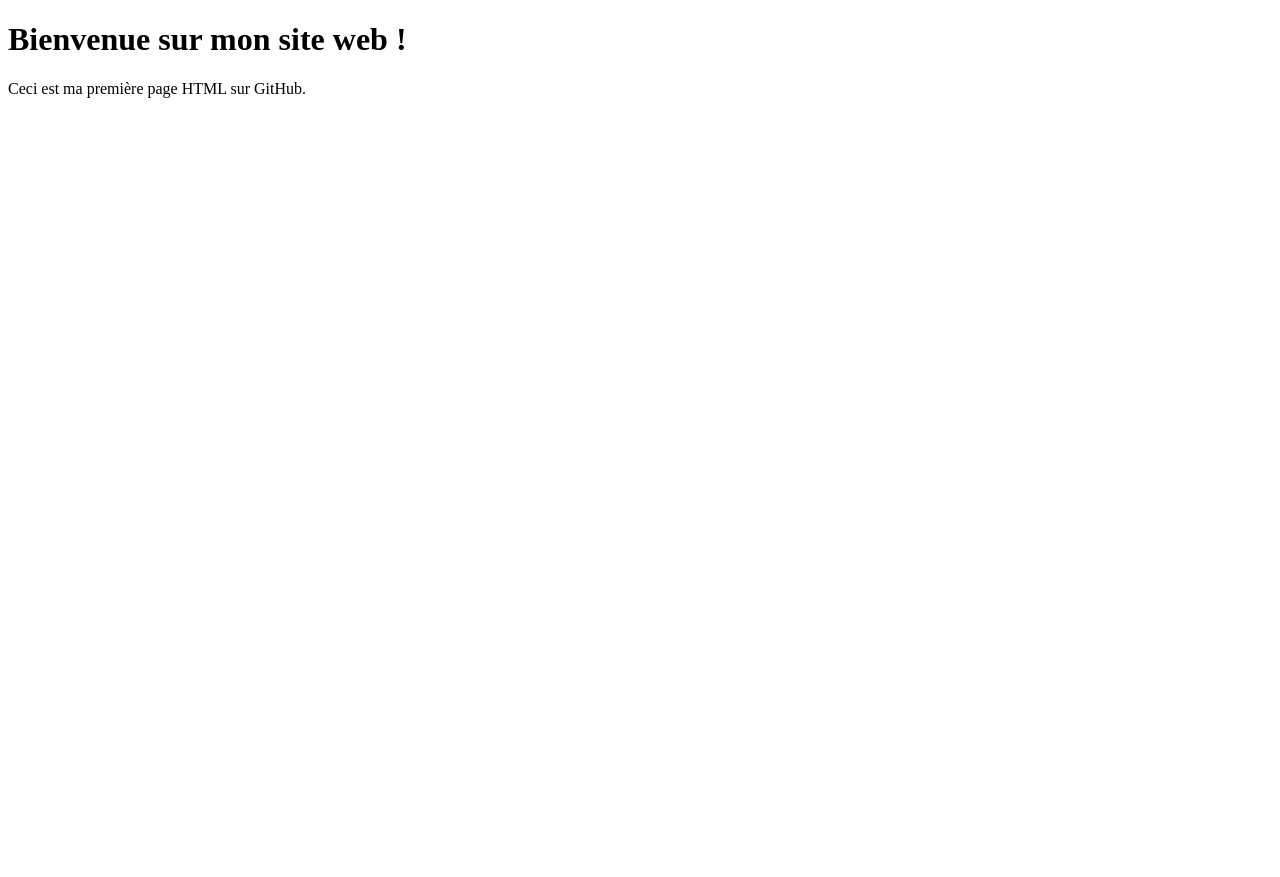
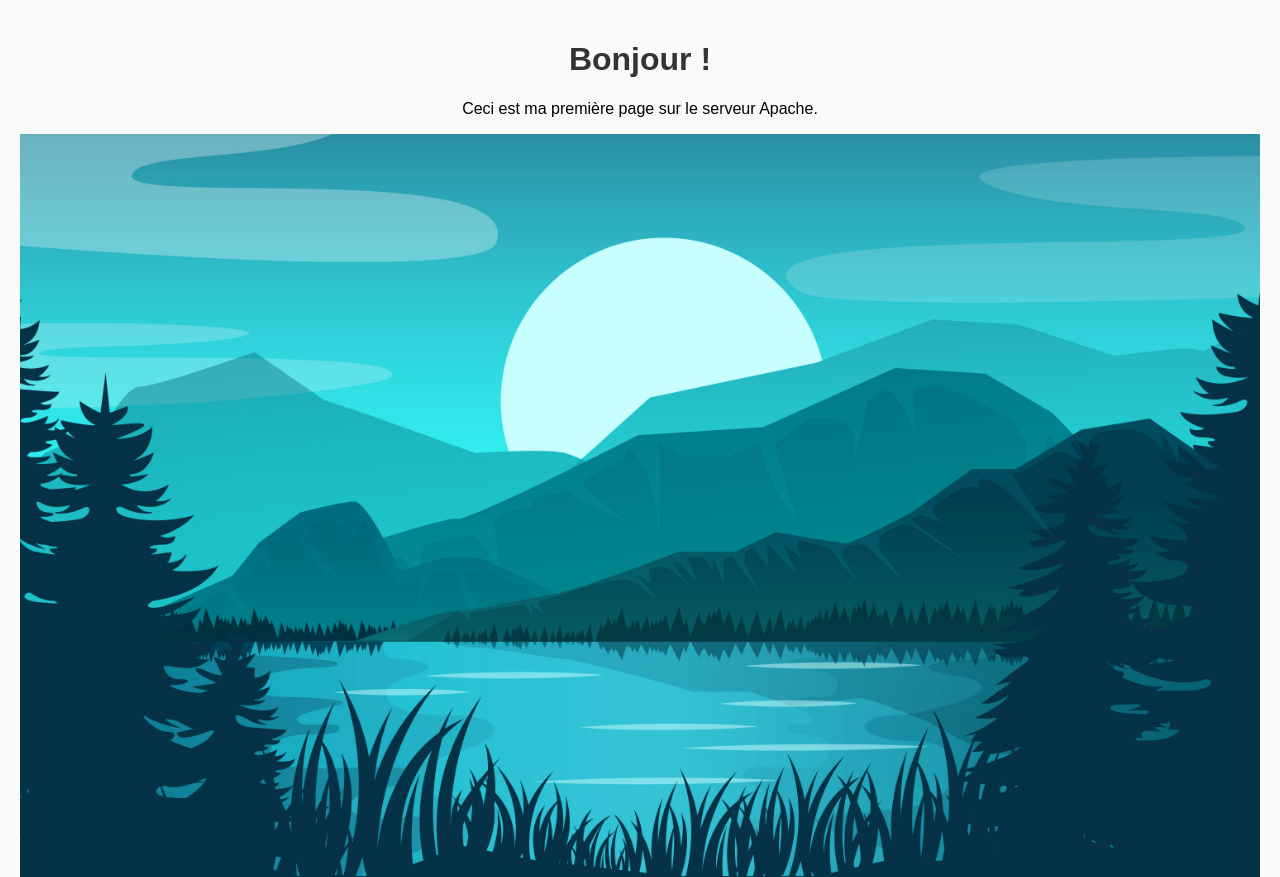
Before and after one commit to PawnISEP/Dimensionnement-des-syst-mes-d-information, a plain HTML site: page index.html in a window 1280 px wide. Shown: the top 877 px of the page. Before the commit the page ends 800 px from the top, so only its background shows below. Drawn offline with Linux system fonts and the light colour scheme.

Commit message:
Update index.html

```diff
--- a/index.html
+++ b/index.html
@@ -3,10 +3,27 @@
 <head>
     <meta charset="UTF-8">
     <meta name="viewport" content="width=device-width, initial-scale=1.0">
-    <title>Mon Site Web</title>
+    <title>Bienvenue sur mon site web</title>
+    <style>
+        body {
+            font-family: Arial, sans-serif;
+            text-align: center;
+            background-color: #f9f9f9;
+            margin: 0;
+            padding: 20px;
+        }
+        img {
+            max-width: 100%;
+            height: auto;
+        }
+        h1 {
+            color: #333;
+        }
+    </style>
 </head>
 <body>
-    <h1>Bienvenue sur mon site web !</h1>
-    <p>Ceci est ma première page HTML sur GitHub.</p>
+    <h1>Bonjour !</h1>
+    <p>Ceci est ma première page sur le serveur Apache.</p>
+    <img src="3452442.jpg" alt="Une jolie image" />
 </body>
 </html>
```
